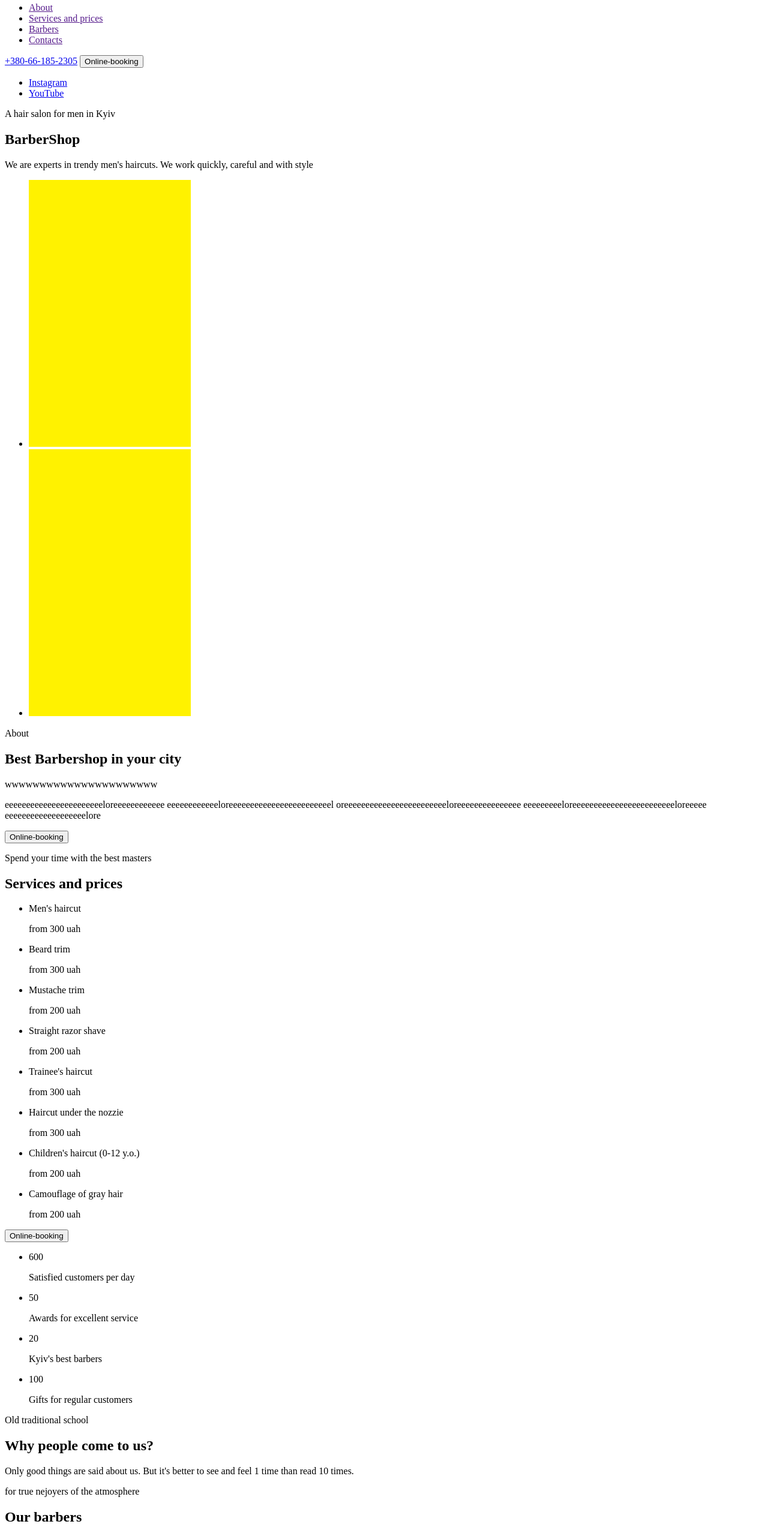
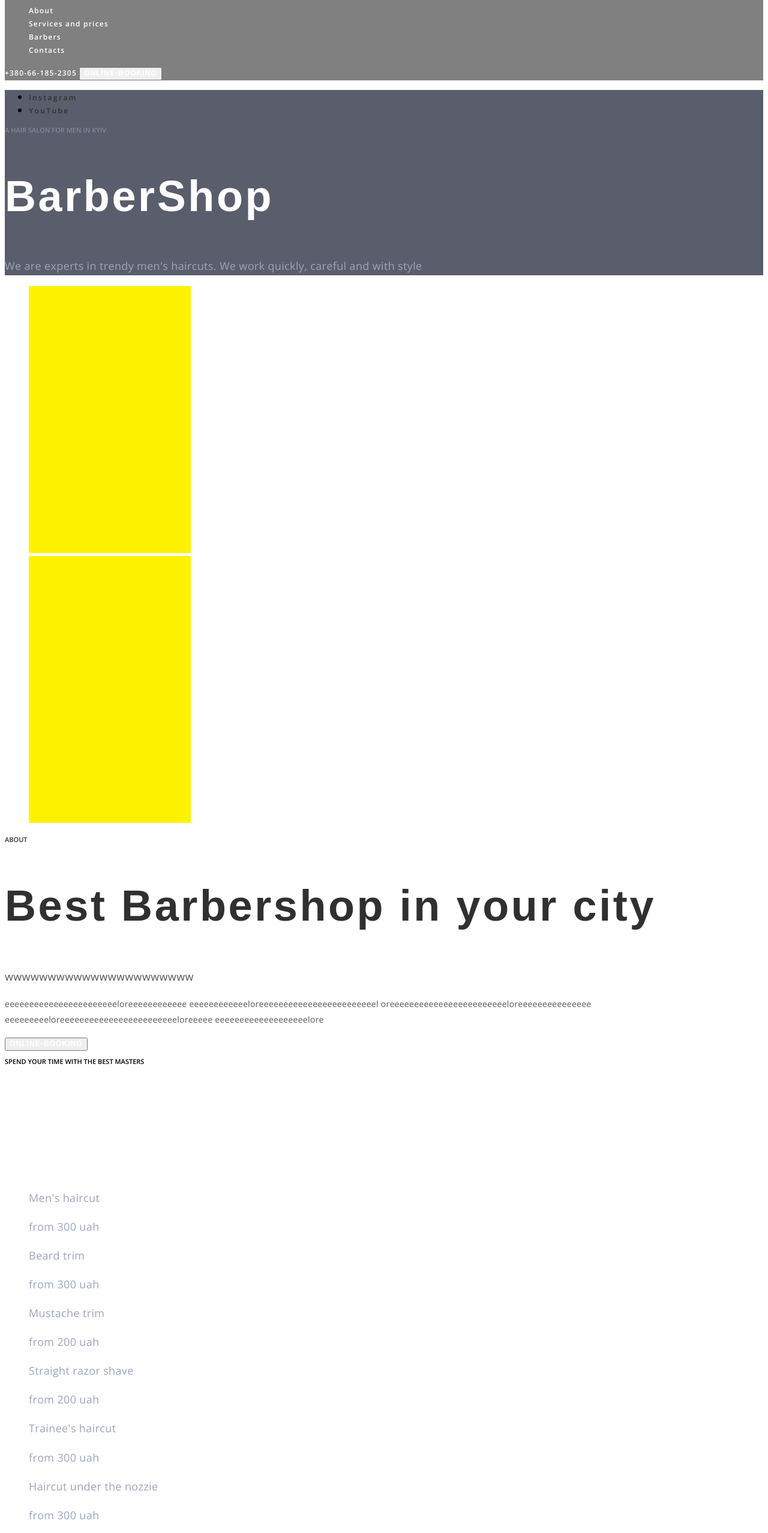
Before and after one commit to panasovskyi/BarberShop, a plain HTML site: page index.html in a window 1280 px wide. Shown: the part 80-2636 px from the top of the page at 60% size. Drawn offline with nearby package versions, Linux system fonts and the light colour scheme.

Commit message:
changes to html & css

```diff
--- /dev/null
+++ b/css/styles.css
@@ -0,0 +1,212 @@
+body {
+  font-family: "Open Sans", sans-serif;
+}
+
+:root {
+  --main-title-color: #ffffff;
+  --second-title-color: #303030;
+}
+
+.list {
+    list-style: none;
+}
+
+.link {
+    text-decoration: none;
+}
+
+.pre-title {
+    font-weight: 600;
+        font-size: 11px;
+        line-height: 1.36;
+        text-transform: uppercase;
+
+    }
+
+.secion-title {
+    font-family: "Ralewey", sans-serif;
+        font-size: 72px;
+        line-height: 1.18;
+        letter-spacing: 0.05em;
+}
+
+.button {
+    font-weight: 600;
+        font-size: 12px;
+        line-height: 1.33;
+        letter-spacing: 0.09em;
+        text-transform: uppercase;
+        color: var(--main-title-color);
+        cursor: pointer;
+}
+
+/*-----------Header----------*/
+
+.header {
+  background-color: gray;
+}
+
+.header-link {
+  font-weight: 600;
+  font-size: 12px;
+  line-height: 1.33;
+  letter-spacing: 0.1em;
+  color: var(--main-title-color);
+}
+
+.header-link:hover {
+  color: aqua;
+}
+.header-link:focus {
+  color: aqua;
+}
+
+.header-tel {
+  font-weight: 600;
+  font-size: 12px;
+  line-height: 1.33;
+  letter-spacing: 0.1em;
+  color: var(--main-title-color);
+  text-transform: uppercase;
+}
+/*------Hero------*/
+
+.hero {
+  background-color: #5a5d6b;
+}
+
+.hero-link {
+  font-size: 12px;
+  font-weight: 600;
+  line-height: 1.36;
+  letter-spacing: 0.2em;
+  color: var(--second-title-color);
+}
+
+.hero-link:hover,
+.hero-link:focus {
+  color: orange;
+}
+
+.hero-pre-title {
+  color: rgba(157, 164, 189, 0.6);
+}
+
+.hero-title {
+  color: var(--main-title-color);
+}
+
+.hero-after-title {
+  font-size: 18px;
+  line-height: 1.66;
+  letter-spacing: 0.02em;
+  color: #9da4bd;
+}
+
+/*------About------*/
+
+.about-pre-title {
+  color: #303030;
+}
+
+.about-title {
+  color: var(--second-title-color);
+}
+
+.about-after-title {
+  font-size: 18px;
+  line-height: 1.67;
+  letter-spacing: 0.02em;
+  color: #555555;
+}
+
+.about-text {
+  font-size: 14px;
+  line-height: 1.86;
+  letter-spacing: 0.02em;
+  color: #555555;
+}
+
+/*------Prices-----*/
+
+.prices-pre-title {
+  color: rgba(red, green, blue, alpha);
+}
+
+.prices-title {
+  color: var(--main-title-color);
+}
+
+.prices-item-text {
+  font-size: 18px;
+  line-height: 1.67;
+  letter-spacing: 0.02em;
+  color: #9da4bd;
+}
+
+/*-----Benefits-----*/
+
+.benefits {
+}
+
+.benefits-list {
+}
+
+.benefits-item {
+}
+
+.benefits-item > .count {
+  font-weight: 700;
+  font-size: 42px;
+  line-height: calc(57 / 42);
+  text-align: center;
+  letter-spacing: 0.05em;
+  color: var(--second-title-color);
+}
+
+.benefits-item-text {
+  font-weight: 600;
+  font-size: 11px;
+  line-height: 1.36;
+  text-align: center;
+  color: var(--second-title-color);
+}
+
+.benefits-pre-title {
+        color: rgba(red, green, blue, alpha);
+}
+
+.benefits-title {
+
+}
+
+.benefits-after-title {
+}
+
+/*-----Barbers-----*/
+
+
+.barbers-pre-title {
+    color: var(--second-title-color)
+}
+
+.barbers-title {
+    color: var(--second-title-color);
+}
+
+.barbers-item-title {
+    font-weight: 400;
+    font-size: 18px;
+    line-height: calc(25 / 18);
+    letter-spacing: 0.02em;
+    text-align: center;
+    color: var(--second-title-color);
+}
+
+.barbers-item-text {
+    font-size: 14px;
+    line-height: calc(19 /14);
+    text-align: center;
+    letter-spacing: 0.02em;
+    color: orange;
+}
--- a/index.html
+++ b/index.html
@@ -4,46 +4,53 @@
     <meta charset="UTF-8" />
     <meta name="viewport" content="width=device-width, initial-scale=1.0" />
     <title>Barbershop</title>
+
+<link rel="preconnect" href="https://fonts.googleapis.com">
+<link rel="preconnect" href="https://fonts.gstatic.com" crossorigin>
+<link href="https://fonts.googleapis.com/css2?family=Open+Sans:ital,wght@0,300..800;1,300..800&display=swap"
+  rel="stylesheet">
+
+    <link rel="stylesheet" href="./css/styles.css">
   </head>
   <body>
-    <header>
-      <nav>
-        <a href="">
+    <header class="header">
+      <nav class="header-nav">
+        <a href="" class="header-logo">
           <img src="./img/logo-1.png" alt="site logo" />
         </a>
-        <ul>
-          <li>
-            <a href="">About</a>
+        <ul class="header-list list">
+          <li class="header-item">
+            <a href="" class="header-link link">About</a>
           </li>
-          <li>
-            <a href="">Services and prices</a>
+          <li class="header-item">
+            <a href="" class="header-link link">Services and prices</a>
           </li>
-          <li>
-            <a href="">Barbers</a>
+          <li class="header-item">
+            <a href="" class="header-link link">Barbers</a>
           </li>
-          <li>
-            <a href="">Contacts</a>
+          <li class="header-item">
+            <a href="" class="header-link link">Contacts</a>
           </li>
         </ul>
       </nav>
 
-      <a href="tel:+380661852305">+380-66-185-2305</a>
-      <button type="button">Online-booking</button>
+      <a href="tel:+380661852305" class="header-tel link">+380-66-185-2305</a>
+      <button type="button" class="button header-button link">Online-booking</button>
     </header>
 
     <main>
-      <section>
-        <ul>
-          <li>
-            <a
+      <section class="hero">
+        <ul class="hero-list">
+          <li class="hero-item">
+            <a class="hero-link link"
               href="https://instagram.com"
               target="_blank"
               rel="noopener noreferrer nofollow"
               >Instagram</a
             >
           </li>
-          <li>
-            <a
+          <li class="hero-item">
+            <a class="hero-link link"
               href="https://youtube.com"
               target="_blank"
               rel="noopener noreferrer nofollow"
@@ -51,17 +58,17 @@
             >
           </li>
         </ul>
-        <p>A hair salon for men in Kyiv</p>
-        <h1>BarberShop</h1>
-        <p>
+        <p class="hero-pre-title pre-title">A hair salon for men in Kyiv</p>
+        <h1 class="hero-title secion-title">BarberShop</h1>
+        <p class="hero-after-title">
           We are experts in trendy men's haircuts. We work quickly, careful and
           with style
         </p>
       </section>
 
-      <section>
-        <ul>
-          <li>
+      <section class="about">
+        <ul class="about-list list">
+          <li class="about-item">
             <img
               src="./img/about-1.png"
               alt="haircut"
@@ -69,7 +76,7 @@
               height="445"
             />
           </li>
-          <li>
+          <li class="about-item">
             <img
               src="./img/about-2.png"
               alt="haircut"
@@ -78,107 +85,118 @@
             />
           </li>
         </ul>
-        <p>About</p>
-        <h2>Best Barbershop in your city</h2>
-        <p>wwwwwwwwwwwwwwwwwwwwww</p>
-        <p>
+        <p class="about-pre-title pre-title">About</p>
+        <h2 class="about-title secion-title">Best Barbershop in your city</h2>
+        <p class="about-after-title">wwwwwwwwwwwwwwwwwwwwww</p>
+        <p class="about-text">
           eeeeeeeeeeeeeeeeeeeeeeeloreeeeeeeeeeee
           eeeeeeeeeeeeloreeeeeeeeeeeeeeeeeeeeeeeel
           oreeeeeeeeeeeeeeeeeeeeeeeeloreeeeeeeeeeeeeee
           eeeeeeeeeloreeeeeeeeeeeeeeeeeeeeeeeeloreeeee eeeeeeeeeeeeeeeeeeelore
         </p>
-        <button type="button">Online-booking</button>
+        <button class="button about-button" type="button">Online-booking</button>
       </section>
 
-      <section>
-        <p>Spend your time with the best masters</p>
-        <h2>Services and prices</h2>
-        <ul>
-          <li>
-            <p>Men's haircut</p>
-            <p>from 300 uah</p>
+      <section class="prices">
+        <p class="prices-pre-title pre-title">Spend your time with the best masters</p>
+        <h2 class="prices-title secion-title">Services and prices</h2>
+        <ul class="prices-list list">
+          <li class="prices-item">
+            <p class="prices-item-text">Men's haircut</p>
+            <p class="prices-item-text">from 300 uah</p>
           </li>
-          <li>
-            <p>Beard trim</p>
-            <p>from 300 uah</p>
+          <li class="prices-item">
+            <p class="prices-item-text">Beard trim</p>
+            <p class="prices-item-text">from 300 uah</p>
           </li>
-          <li>
-            <p>Mustache trim</p>
-            <p>from 200 uah</p>
+          <li class="prices-item">
+            <p class="prices-item-text">Mustache trim</p>
+            <p class="prices-item-text">from 200 uah</p>
           </li>
-          <li>
-            <p>Straight razor shave</p>
-            <p>from 200 uah</p>
+          <li class="prices-item">
+            <p class="prices-item-text">Straight razor shave</p>
+            <p class="prices-item-text">from 200 uah</p>
           </li>
         </ul>
-        <ul>
-          <li>
-            <p>Trainee's haircut</p>
-            <p>from 300 uah</p>
+        <ul class="prices-list list">
+          <li class="prices-item">
+            <p class="prices-item-text">Trainee's haircut</p>
+            <p class="prices-item-text">from 300 uah</p>
           </li>
-          <li>
-            <p>Haircut under the nozzie</p>
-            <p>from 300 uah</p>
+          <li class="prices-item">
+            <p class="prices-item-text">Haircut under the nozzie</p>
+            <p class="prices-item-text">from 300 uah</p>
           </li>
-          <li>
-            <p>Children's haircut (0-12 y.o.)</p>
-            <p>from 200 uah</p>
+          <li class="prices-item">
+            <p class="prices-item-text">Children's haircut (0-12 y.o.)</p>
+            <p class="prices-item-text">from 200 uah</p>
           </li>
-          <li>
-            <p>Camouflage of gray hair</p>
-            <p>from 200 uah</p>
+          <li class="prices-item">
+            <p class="prices-item-text">Camouflage of gray hair</p>
+            <p class="prices-item-text">from 200 uah</p>
           </li>
         </ul>
-        <button type="button">Online-booking</button>
+        <button class="button prices-button" type="button">Online-booking</button>
       </section>
 
-      <section>
-        <ul>
-          <li>
-            <span>600</span>
-            <p>Satisfied customers per day</p>
+      <section class="benefits">
+        <ul class="benefits-list list">
+          <li class="benefits-item">
+            <span class="count">600</span>
+            <p class="benefits-item-text">Satisfied customers per day</p>
           </li>
-          <li>
-            <span>50</span>
-            <p>Awards for excellent service</p>
+          <li class="benefits-item">
+            <span class="count">50</span>
+            <p class="benefits-item-text">Awards for excellent service</p>
           </li>
-          <li>
-            <span>20</span>
-            <p>Kyiv's best barbers</p>
+          <li class="benefits-item">
+            <span class="count">20</span>
+            <p class="benefits-item-text">Kyiv's best barbers</p>
           </li>
-          <li>
-            <span>100</span>
-            <p>Gifts for regular customers</p>
+          <li class="benefits-item">
+            <span class="count">100</span>
+            <p class="benefits-item-text">Gifts for regular customers</p>
           </li>
         </ul>
-        <p>Old traditional school</p>
-        <h2>Why people come to us?</h2>
-        <p>
+        <p class="benefits-pre-title pre-title">Old traditional school</p>
+        <h2 class="benefits-title">Why people come to us?</h2>
+        <p class="benefits-after-title">
           Only good things are said about us. But it's better to see and feel 1
           time than read 10 times.
         </p>
       </section>
 
-      <section>
-        <p>for true nejoyers of the atmosphere</p>
-        <h2>Our barbers</h2>
-        <ul>
-            <li>
+      <section class="barbers">
+        <p class="barbers-pre-title pre-title">For true nejoyers of the atmosphere</p>
+        <h2 class="barbers-title section-title">Our barbers</h2>
+        <ul class="barbers-list">
+            <li class="barbers-item">
                 <img src="./img/barber-1.png" alt="barber image" width="370" height="346">
-                <h3>John Smith</h3>
-                <p>Extreme Barber</p>
+                <h3 class="barbers-item-title">John Smith</h3>
+                <p class="barbers-item-text">Extreme Barber</p>
             </li>
-            <li>
+            <li class="barbers-item">
                 <img src="./img/barber-2.png" alt="barber image" width="370" height="346">
-                <h3>Michele Doe</h3>
-                <p>Extreme Barber</p>
+                <h3 class="barbers-item-title">Michele Doe</h3>
+                <p class="barbers-item-text">Extreme Barber</p>
             </li>
-            <li>
+            <li class="barbers-item">
                 <img src="./img/barber-3.png" alt="barber image" width="370" height="346">
-                <h3>Alan Black</h3>
-                <p>Extreme Barber</p>
+                <h3 class="barbers-item-title">Alan Black</h3>
+                <p class="barbers-item-text">Extreme Barber</p>
             </li>
         </ul>
+      </section>
+      <section class="gallery">
+<p class="gallery-pre-title pre-title">
+  In latin, 'barba' means 'beard'
+</p>
+<ul class="gallery-list list">
+  <li class="gallery-item"><img src="" alt="photo"></li>
+  <li class="gallery-item"><img src="" alt="photo"></li>
+  <li class="gallery-item"><img src="" alt="photo"></li>
+  <li class="gallery-item"><img src="" alt="photo"></li>
+</ul>
       </section>
     </main>
   </body>
```
Also changed, not shown: styles.css (deleted).
